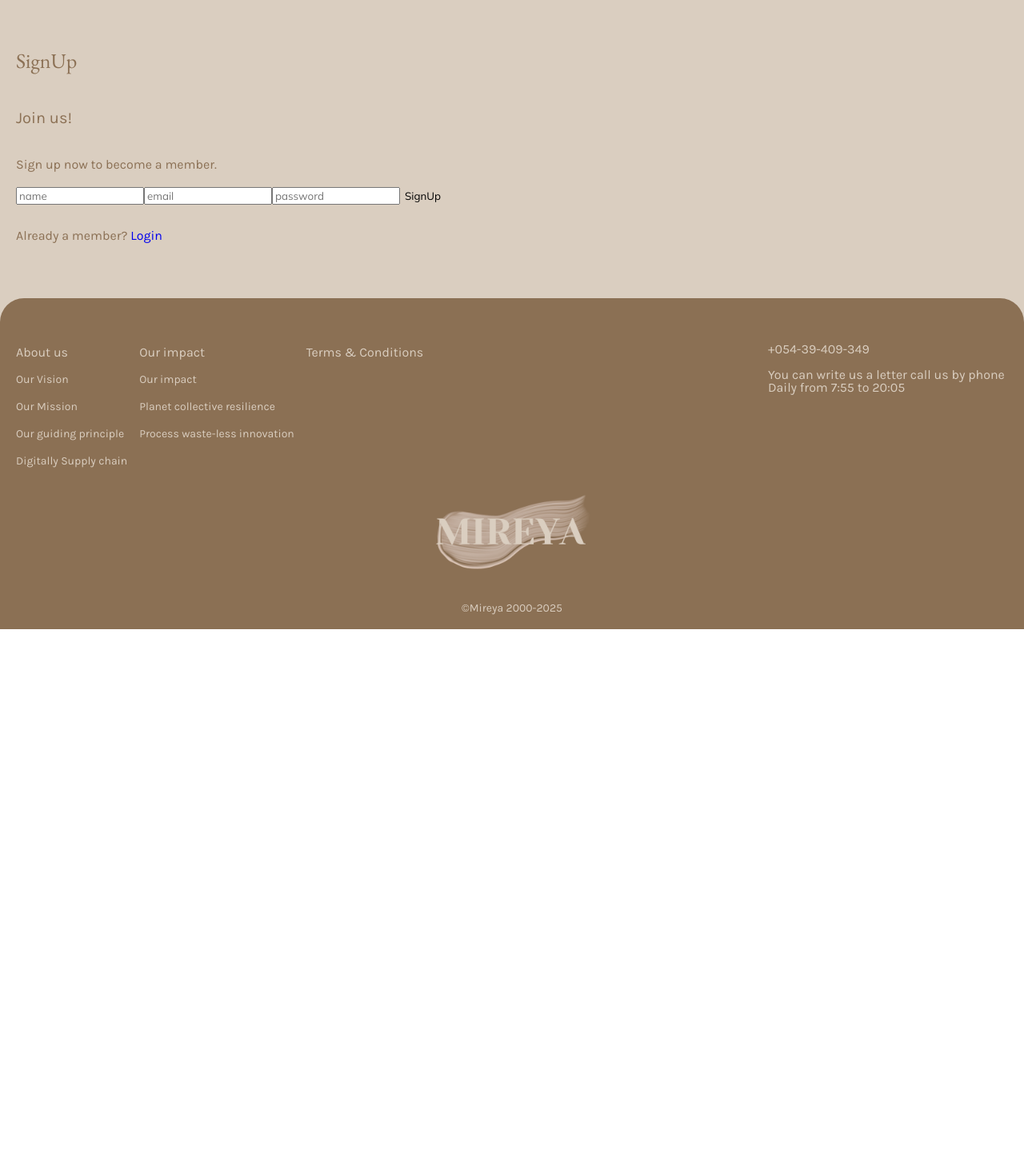
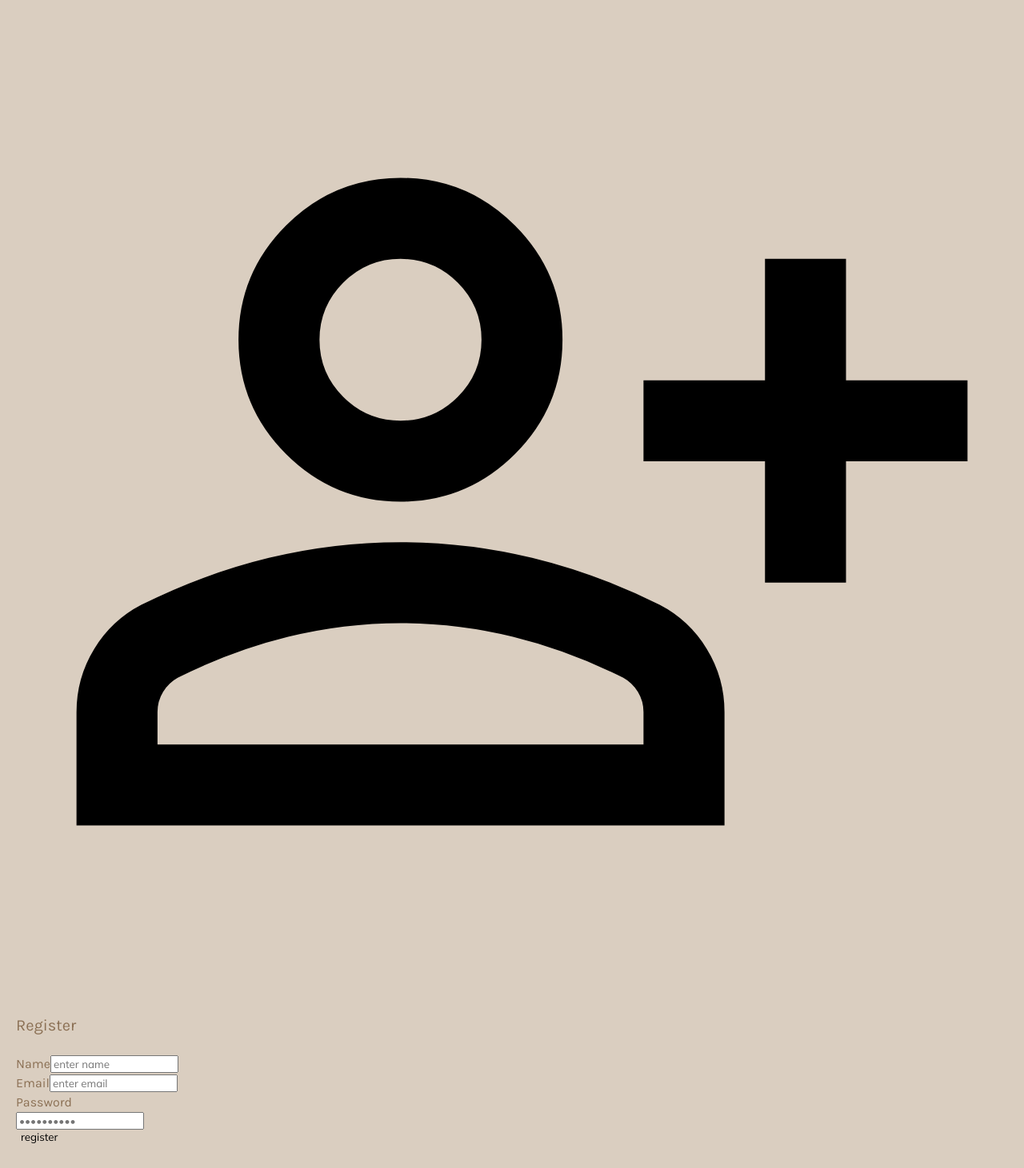
Before and after one commit to eugenia-vitinschii/Cosmetic-Shop-VueJS-PINIA, a Vue app in the folder frontend/: page /sign-up in a window 1280 px wide. Shown: the part 260-1721 px from the top of the page at 80% size. Before the commit the page ends 1047 px from the top, so only its background shows below. Built offline with nearby package versions, Linux system fonts and the light colour scheme; data requests are answered from the project's data file.

Commit message:
refactor(SignUpView): change HTML structure, add new classes

```diff
--- a/frontend/src/views/public/auth/SignUpView.vue
+++ b/frontend/src/views/public/auth/SignUpView.vue
@@ -1,20 +1,50 @@
 <template>
-  <div class="login">
+  <div class="auth">
     <div class="container">
-      <div class="login__wrapper">
-        <div class="login__text">
-          <p class="heading">SignUp</p>
-          <p class="subheading">Join us!</p>
-          <p class="body-text">Sign up now to become a member.</p>
+      <div class="auth__wrapper">
+        <div class="auth__title">
+          <div class="auth__title--img" style="margin-left: 25px;">
+            <svg xmlns="http://www.w3.org/2000/svg"  viewBox="0 -960 960 960" ><path d="M720-400v-120H600v-80h120v-120h80v120h120v80H800v120h-80Zm-360-80q-66 0-113-47t-47-113q0-66 47-113t113-47q66 0 113 47t47 113q0 66-47 113t-113 47ZM40-160v-112q0-34 17.5-62.5T104-378q62-31 126-46.5T360-440q66 0 130 15.5T616-378q29 15 46.5 43.5T680-272v112H40Zm80-80h480v-32q0-11-5.5-20T580-306q-54-27-109-40.5T360-360q-56 0-111 13.5T140-306q-9 5-14.5 14t-5.5 20v32Zm240-320q33 0 56.5-23.5T440-640q0-33-23.5-56.5T360-720q-33 0-56.5 23.5T280-640q0 33 23.5 56.5T360-560Zm0-80Zm0 400Z"/></svg>
+          </div>
+          <p class="subheading">Register</p>
         </div>
-        <div class="login__container">
-          <input type="text" name="name" placeholder="name"/>
-          <input type="email" name="email"  placeholder="email"/>
-          <input type="password" name="password"  placeholder="password"/>
-          <button>SignUp</button>
+        <div class="auth__container">
+          <form  class="auth__form">
+            <div class="custom-input__wrapper">
+              <label class="body-text">Name</label>
+              <input
+                class="custom-input-text"
+                type="text"
+                placeholder="enter name"
+              />
+            </div>
+            <div class="custom-input__wrapper">
+              <label class="body-text">Email</label>
+              <input
+                class="custom-input-text"
+                type="text"
+                placeholder="enter email"
+              />
+            </div>
+            <div class="custom-input__wrapper">
+              <label class="body-text">Password</label>
+              <div class="custom-input-password">
+                <input
+                class="custom-input-text"
+                type="password"
+                placeholder="••••••••••"
+              />
+              <button class="custom-input-password__button">
+               <svg v-if="showPassword" xmlns="http://www.w3.org/2000/svg"  viewBox="0 -960 960 960"><path d="M240-80q-33 0-56.5-23.5T160-160v-400q0-33 23.5-56.5T240-640h40v-80q0-83 58.5-141.5T480-920q83 0 141.5 58.5T680-720v80h40q33 0 56.5 23.5T800-560v400q0 33-23.5 56.5T720-80H240Zm0-80h480v-400H240v400Zm240-120q33 0 56.5-23.5T560-360q0-33-23.5-56.5T480-440q-33 0-56.5 23.5T400-360q0 33 23.5 56.5T480-280ZM360-640h240v-80q0-50-35-85t-85-35q-50 0-85 35t-35 85v80ZM240-160v-400 400Z"/></svg>
+               <svg v-else xmlns="http://www.w3.org/2000/svg"  viewBox="0 -960 960 960"><path d="M240-640h360v-80q0-50-35-85t-85-35q-50 0-85 35t-35 85h-80q0-83 58.5-141.5T480-920q83 0 141.5 58.5T680-720v80h40q33 0 56.5 23.5T800-560v400q0 33-23.5 56.5T720-80H240q-33 0-56.5-23.5T160-160v-400q0-33 23.5-56.5T240-640Zm0 480h480v-400H240v400Zm240-120q33 0 56.5-23.5T560-360q0-33-23.5-56.5T480-440q-33 0-56.5 23.5T400-360q0 33 23.5 56.5T480-280ZM240-160v-400 400Z"/></svg>
+              </button>
+              </div>
+            </div>
+            <button class="custom-button auth__button">register</button>
+          </form>
           <p class="body-text">
-            Already a member?
-            <span><router-link to="/login">Login</router-link></span>
+            Already have an account?
+            <span><router-link to="/login"  class="body-text bold">Log in</router-link></span>
           </p>
         </div>
       </div>
@@ -23,8 +53,14 @@
 </template>
 
 <script setup lang="ts">
+import {ref} from 'vue'
+
+
 //component settings
 defineOptions({
   name: "SignUp",
 });
+
+const showPassword = ref(false)
+
 </script>
```
